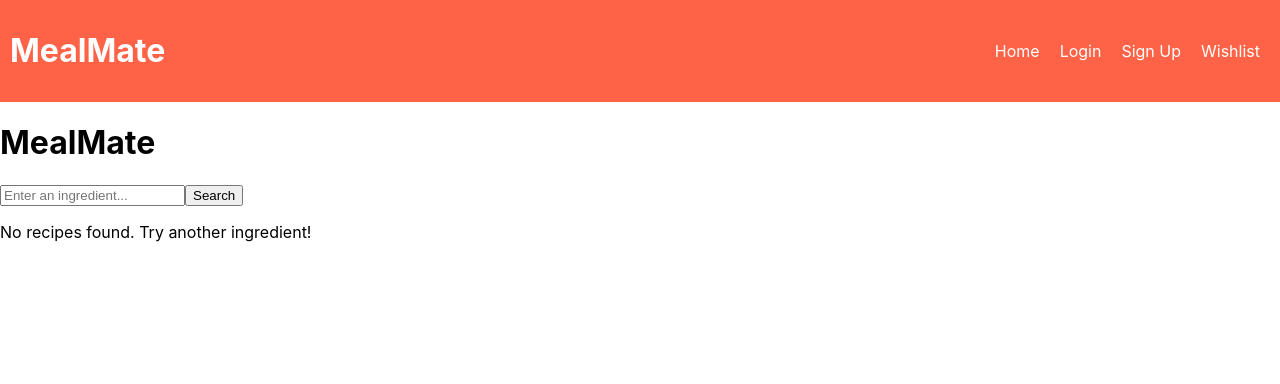
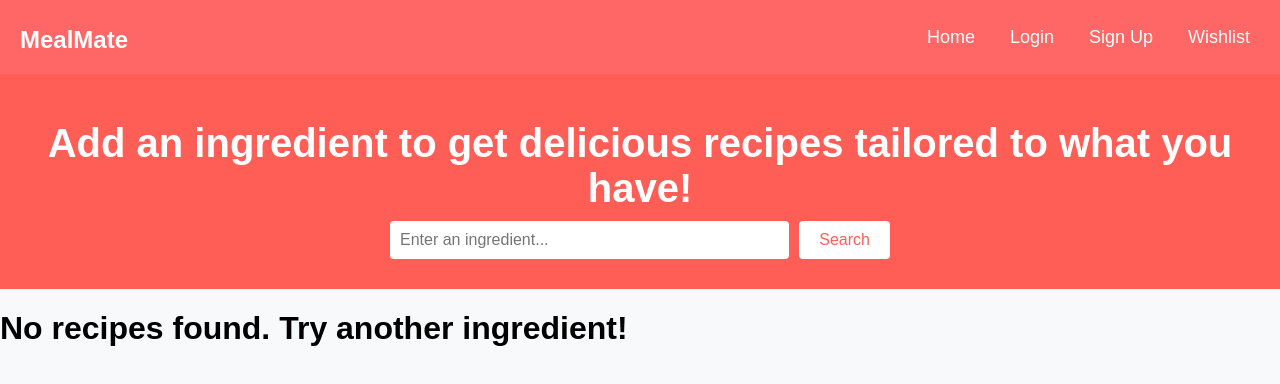
Before and after one commit to FTFati/MealMate-Webstack-Portfolio-Project, a React (Create React App) app in the folder mealmate/: page / in a window 1280 px wide. Shown: the top 384 px of the page. Built offline with nearby package versions, Linux system fonts and the light colour scheme.

Commit message:
fix errors

```diff
--- a/mealmate/package.json
+++ b/mealmate/package.json
@@ -8,6 +8,8 @@
     "@testing-library/user-event": "^13.5.0",
     "react": "^19.0.0",
     "react-dom": "^19.0.0",
+    "react-icons": "^5.4.0",
+    "react-router-dom": "^7.1.3",
     "react-scripts": "5.0.1",
     "web-vitals": "^2.1.4"
   },
--- a/mealmate/src/App.css
+++ b/mealmate/src/App.css
@@ -99,3 +99,78 @@ header h1 {
   font-size: 1.5rem;
   margin-bottom: 10px;
 }
+.header {
+  display: flex;
+  justify-content: space-between;
+  align-items: center;
+  background-color: #ff6666;
+  color: white;
+  padding: 10px 20px;
+}
+
+.header h1 {
+  font-size: 24px;
+}
+
+.header nav {
+  display: flex;
+  gap: 15px;
+}
+
+.header a {
+  color: white;
+  text-decoration: none;
+  font-size: 18px;
+}
+
+.header a:hover {
+  text-decoration: underline;
+}
+
+/* Login and Signup Page */
+.login-page, .signup-page {
+  max-width: 500px;
+  margin: 50px auto;
+  padding: 20px;
+  background-color: #fff;
+  border-radius: 8px;
+  box-shadow: 0 4px 8px rgba(0, 0, 0, 0.1);
+}
+
+h2 {
+  text-align: center;
+  color: #ff5e57;
+  margin-bottom: 20px;
+}
+
+form {
+  display: flex;
+  flex-direction: column;
+  gap: 15px;
+}
+
+label {
+  font-size: 1rem;
+  color: #333;
+}
+
+input {
+  padding: 10px;
+  font-size: 1rem;
+  border-radius: 4px;
+  border: 1px solid #ccc;
+}
+
+button {
+  padding: 10px;
+  font-size: 1rem;
+  background-color: #ff5e57;
+  border: none;
+  color: white;
+  cursor: pointer;
+  border-radius: 4px;
+}
+
+button:hover {
+  background-color: #e14f46;
+}
--- a/mealmate/src/App.js
+++ b/mealmate/src/App.js
@@ -5,6 +5,8 @@ import Home from './pages/Home';
 import Login from './pages/Login';
 import Signup from './pages/Signup';
 import Wishlist from './components/Wishlist';
+import RecipeDetails from './components/RecipeDetails'; // Import the new RecipeDetails component
+import './App.css';
 
 function App() {
   const [wishlist, setWishlist] = useState([]);
@@ -29,6 +31,7 @@ function App() {
         <Route path="/login" element={<Login />} />
         <Route path="/signup" element={<Signup />} />
         <Route path="/wishlist" element={<Wishlist wishlist={wishlist} removeFromWishlist={removeFromWishlist} />} />
+        <Route path="/recipe/:id" element={<RecipeDetails />} /> {/* New route for recipe details */}
       </Routes>
     </Router>
   );
--- a/mealmate/src/components/RecipeCard.js
+++ b/mealmate/src/components/RecipeCard.js
@@ -1,21 +1,22 @@
 import React from 'react';
-import { FaHeart } from 'react-icons/fa';
+import { Link } from 'react-router-dom'; // Import Link from react-router-dom
 
 function RecipeCard({ recipe, addToWishlist }) {
   return (
     <div className="recipe-card">
       <img src={recipe.image} alt={recipe.title} />
       <h3>{recipe.title}</h3>
-      <button className="wishlist-btn" onClick={() => addToWishlist(recipe)}>
-        <FaHeart />
+      <Link to={`/recipe/${recipe.id}`} target="_blank" rel="noopener noreferrer">
+        View Recipe
+      </Link>
+      {/* Wishlist Button */}
+      <button
+        className="wishlist-btn"
+        onClick={() => addToWishlist(recipe)}
+        style={{ display: 'block', marginTop: '10px', background: '#ff6666', color: '#fff', border: 'none', padding: '5px 10px', cursor: 'pointer' }}
+      >
+        ♥ Wishlist
       </button>
-      <a
-        href={`https://spoonacular.com/recipes/${recipe.id}`}
-        target="_blank"
-        rel="noopener noreferrer"
-      >
-        View Recipe
-      </a>
     </div>
   );
 }
--- /dev/null
+++ b/mealmate/src/components/RecipeDetails.js
@@ -0,0 +1,31 @@
+import React, { useEffect, useState } from 'react';
+import { useParams } from 'react-router-dom';
+
+function RecipeDetails() {
+  const { id } = useParams();
+  const [recipe, setRecipe] = useState(null);
+
+  useEffect(() => {
+    // Fetch the recipe details from the API using the recipe ID
+    const fetchRecipeDetails = async () => {
+      const response = await fetch(`https://api.spoonacular.com/recipes/${id}/information?apiKey=f884b7ff00ec4c448873fed5048e444d`);
+      const data = await response.json();
+      setRecipe(data);
+    };
+
+    fetchRecipeDetails();
+  }, [id]);
+
+  if (!recipe) return <p>Loading...</p>;
+
+  return (
+    <div className="recipe-details">
+      <h2>{recipe.title}</h2>
+      <img src={recipe.image} alt={recipe.title} />
+      <p>{recipe.instructions}</p>
+      <a href={recipe.sourceUrl} target="_blank" rel="noopener noreferrer">Full Recipe</a>
+    </div>
+  );
+}
+
+export default RecipeDetails;
--- a/mealmate/src/components/Wishlist.js
+++ b/mealmate/src/components/Wishlist.js
@@ -1,4 +1,5 @@
 import React from 'react';
+import RecipeCard from './RecipeCard'; // Import RecipeCard component
 
 function Wishlist({ wishlist, removeFromWishlist }) {
   return (
@@ -7,12 +8,15 @@ function Wishlist({ wishlist, removeFromWishlist }) {
       {wishlist.length === 0 ? (
         <p>Your wishlist is empty.</p>
       ) : (
-        wishlist.map((item, index) => (
-          <div key={index} className="wishlist-item">
-            <p>{item.title}</p>
-            <button onClick={() => removeFromWishlist(index)}>Remove</button>
-          </div>
-        ))
+        <div className="recipes-grid"> {/* Use same grid styling */}
+          {wishlist.map((item, index) => (
+            <RecipeCard
+              key={item.id}
+              recipe={item}
+              addToWishlist={() => {}} // Pass empty function, since adding to wishlist doesn't apply here
+            />
+          ))}
+        </div>
       )}
     </div>
   );
--- a/mealmate/src/pages/Home.js
+++ b/mealmate/src/pages/Home.js
@@ -18,7 +18,7 @@ function Home({ addToWishlist }) {
   return (
     <div className="home">
       <header>
-        <h1>MealMate</h1>
+        <h1>Add an ingredient to get delicious recipes tailored to what you have!</h1>
         <div className="search-bar">
           <input
             type="text"
@@ -30,19 +30,19 @@ function Home({ addToWishlist }) {
         </div>
       </header>
       <main>
-        <div className="recipes-grid">
-          {recipes.length === 0 ? (
-            <p>No recipes found. Try another ingredient!</p>
-          ) : (
-            recipes.map((recipe) => (
+        {recipes.length === 0 ? (
+          <h1>No recipes found. Try another ingredient!</h1>
+        ) : (
+          <div className="recipes-grid">
+            {recipes.map((recipe) => (
               <RecipeCard
                 key={recipe.id}
                 recipe={recipe}
                 addToWishlist={addToWishlist}
               />
-            ))
-          )}
-        </div>
+            ))}
+          </div>
+        )}
       </main>
     </div>
   );
```
Also changed, not shown: 1 other file (tests, documents, lock files or other folders).
